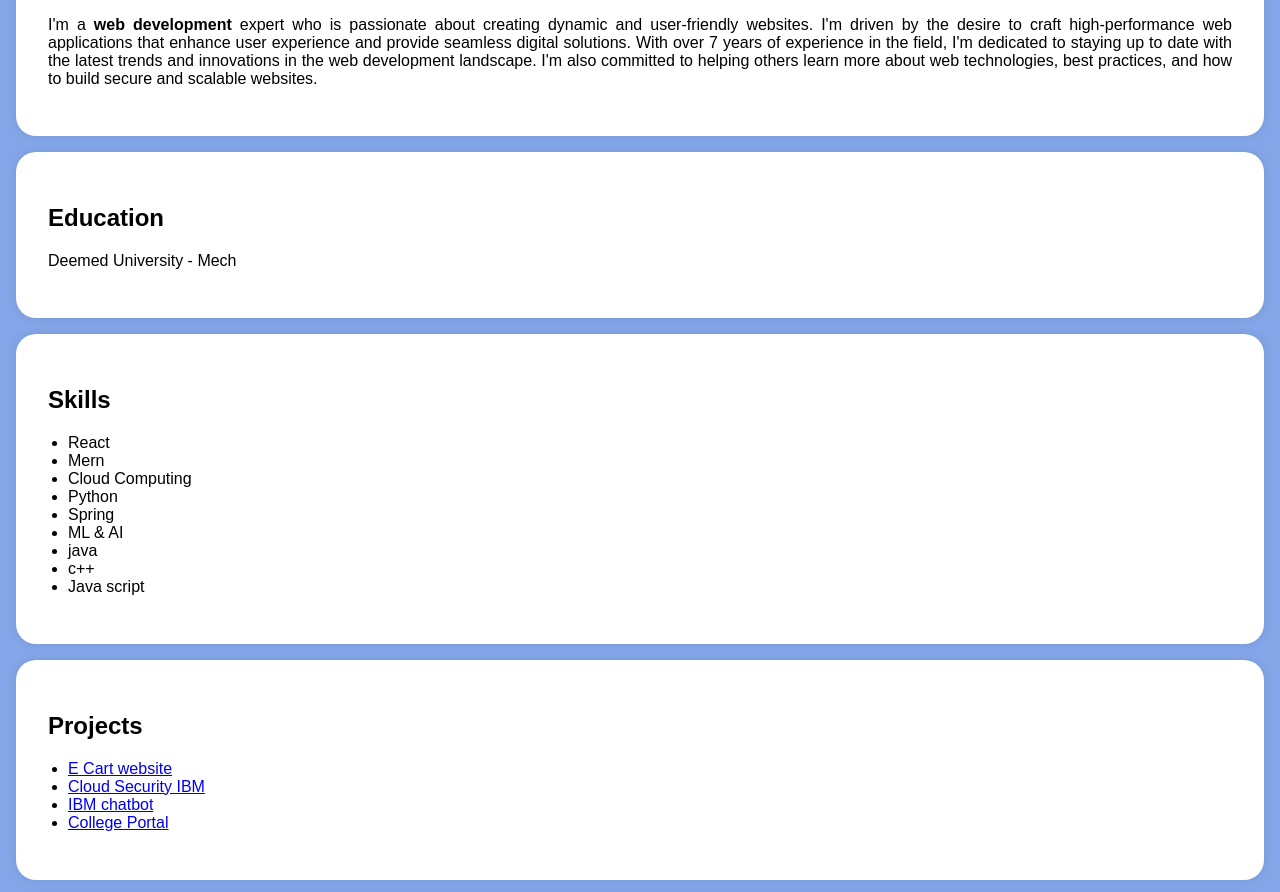
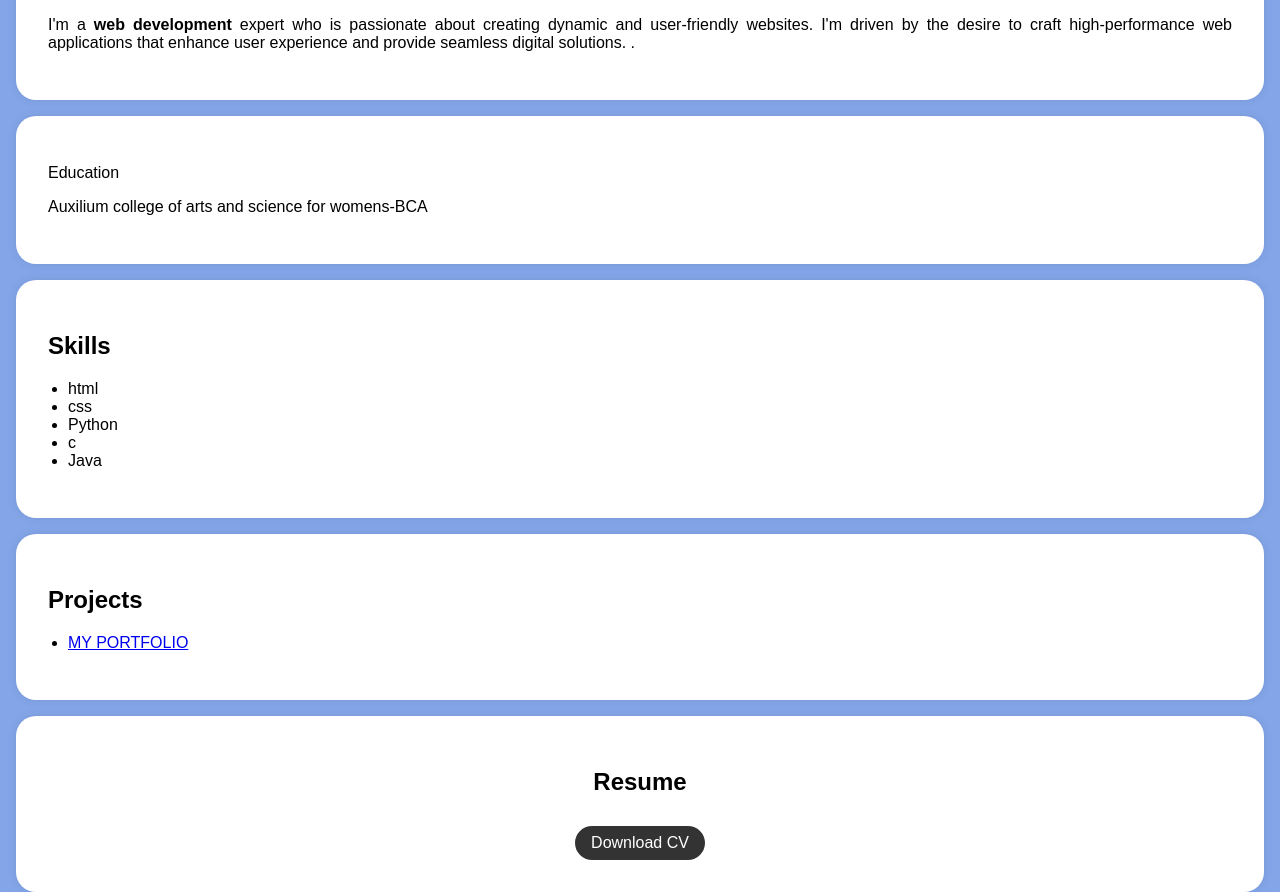
Before and after one commit to mathanikaef/digital-portfolio, a plain HTML site: page index.html in a window 1280 px wide. Shown: the part 330-1222 px from the top of the page. Drawn offline with Linux system fonts and the light colour scheme.

Commit message:
Update index.html

```diff
--- a/index.html
+++ b/index.html
@@ -117,19 +117,15 @@
             <h2>About Me</h2>
             <p>I'm a <b>web development</b> expert who is passionate about creating dynamic and user-friendly websites.
                 I'm driven by the desire to craft high-performance web applications that enhance user experience and provide
-                 seamless digital solutions. With over 7 years of experience in the field, I'm dedicated to staying up to date
-                 with the latest trends and innovations in the
-                 web development landscape. I'm also committed to helping others learn more about web technologies,
-                 best practices, and how to build secure and scalable websites.</p>
+                 seamless digital solutions. .</p>
 
         </div>
     </section>
 
     <section id="education">
         <div class="section-content">
-            <h2>Education</h2>
-            <p>Deemed University  - Mech</p>
-
+            </p>Education </h2>
+        <p> Auxilium college of arts and science for womens-BCA</p>
 
         </div>
     </section>
@@ -138,15 +134,14 @@
         <div class="section-content">
             <h2>Skills</h2>
             <ul>
-                <li>React</li>
-                <li>Mern</li>
-                <li>Cloud Computing</li>
+                <li>html</li>
+                <li>css</li>
+
+
                 <li>Python</li>
-                <li>Spring</li>
-                <li>ML & AI</li>
-                <li>java</li>
-                <li>c++</li>
-                <li>Java script</li>
+                <li>c</li>
+
+                <li>Java</li>
             </ul>
         </div>
     </section>
@@ -155,11 +150,8 @@
         <div class="section-content">
             <h2>Projects</h2>
             <ul>
-                <li><a href="#">E Cart website</a></li>
-                <li><a href="#">Cloud Security IBM</a></li>
-                <li><a href="#">IBM chatbot</a></li>
-                <li><a href="#">College Portal</a></li>
-                <!-- Add more project links here -->
+                <li><a href="#">MY PORTFOLIO</a></li>
+
             </ul>
         </div>
     </section>
```
